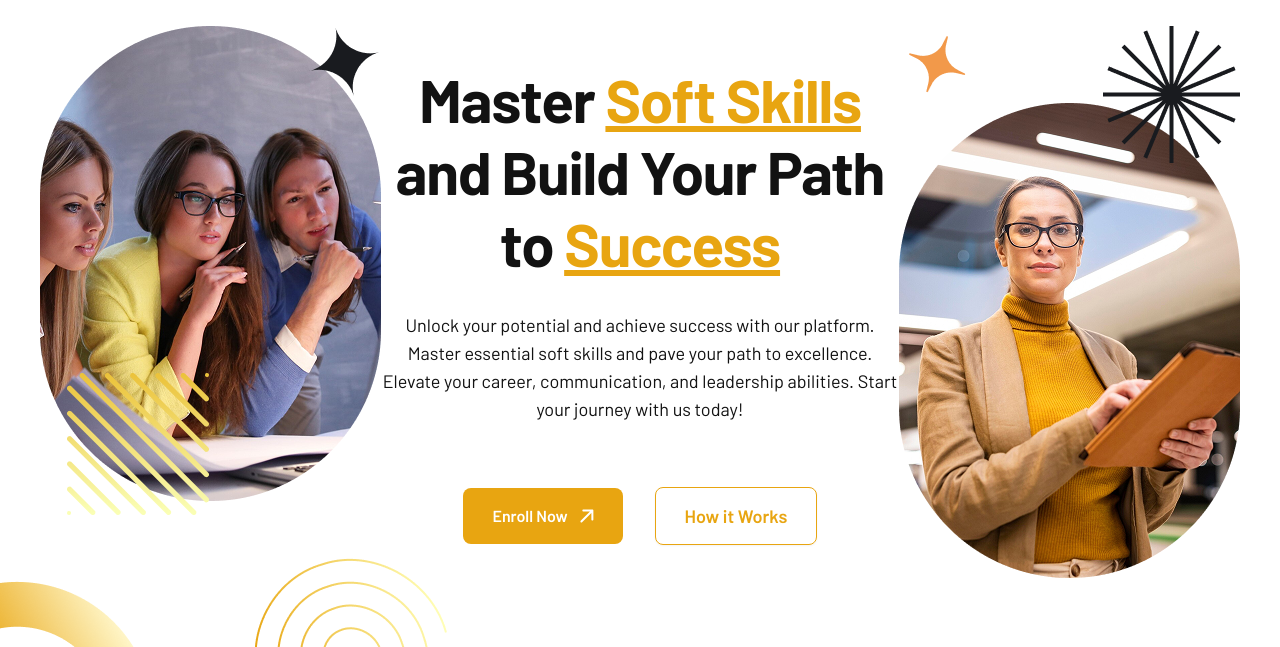
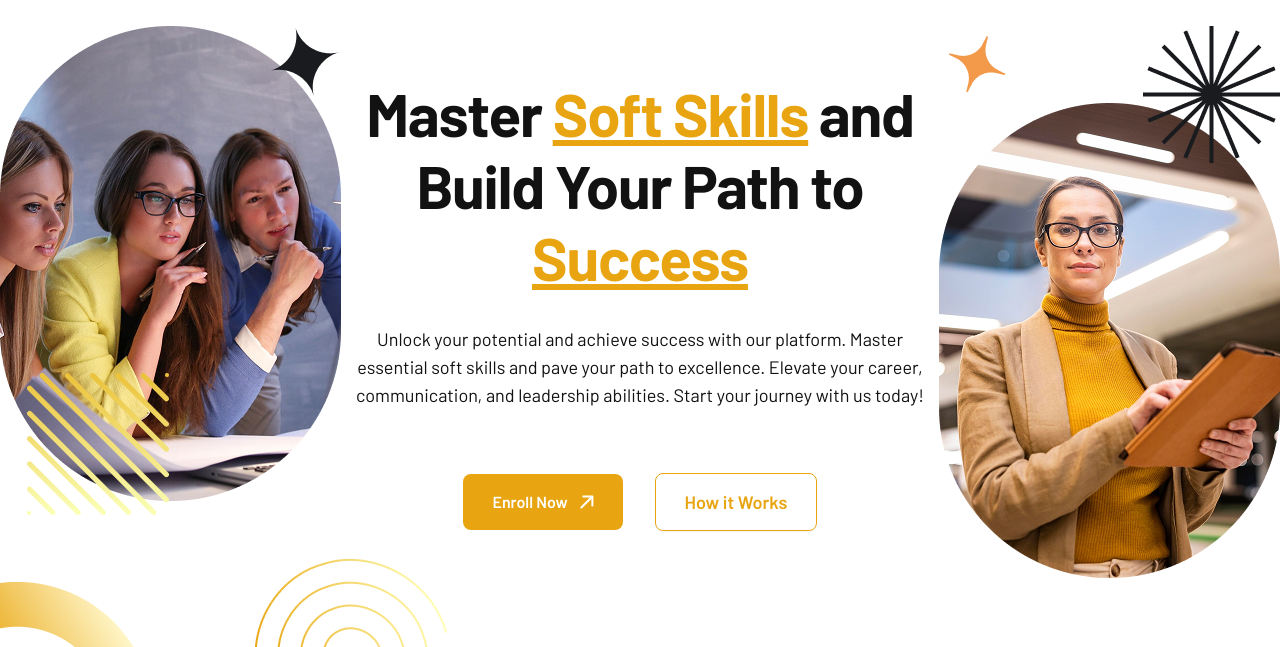
Before and after one commit to shanin18/test, a plain HTML site: page index.html in a window 1280 px wide. Shown: the part 84-731 px from the top of the page. Drawn offline with Linux system fonts and the light colour scheme.

Commit message:
modified home page hero section

```diff
--- a/index.html
+++ b/index.html
@@ -52,6 +52,7 @@
 
   <main>
     <section class="hero">
+      <div class="container">
         <div class="hero-wrapper">
           <div class="image-wrapper-left">
             <img src="./assets/teamwork.png" alt="Teamwork" />
@@ -88,6 +89,7 @@
             <img src="./assets/woman.png" alt="Woman" />
             <div class="woman-star">
               <img src="./assets/hero-bg-right-star.png" alt="" />
+            </div>
           </div>
         </div>
       </div>
--- a/style.css
+++ b/style.css
@@ -346,7 +346,7 @@ main {
 
 .hero-wrapper {
     display: flex;
-    padding: 20px 40px 0;
+    padding: 20px 0 0;
 }
 
 .image-wrapper-left,
```
Also changed, not shown: script.js (line endings or trailing spaces). Lines whose indentation alone changed are shown as unchanged.
